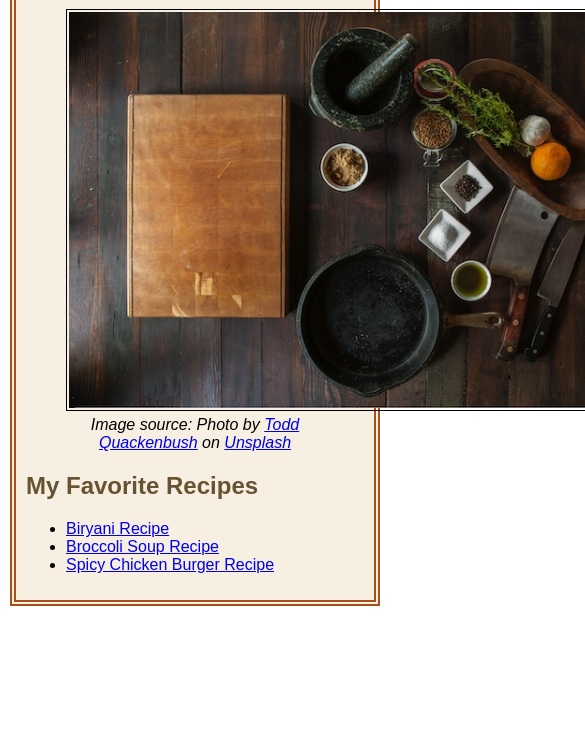
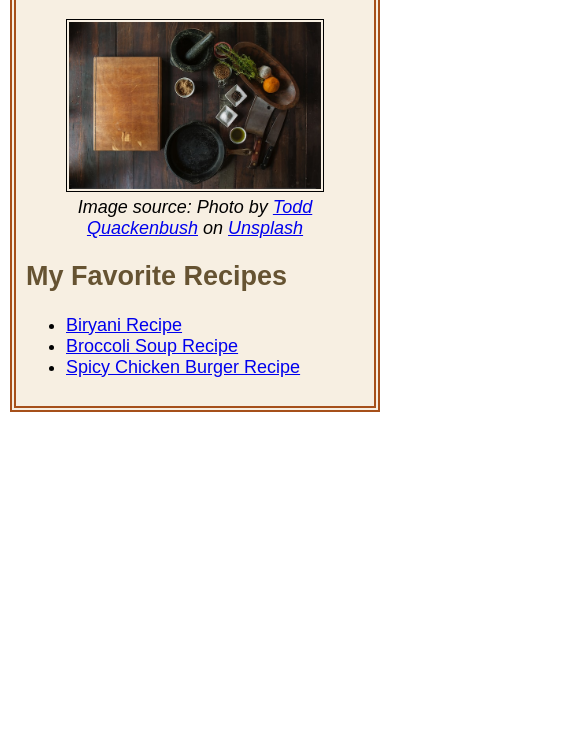
Before and after one commit to sd4483/odin-recipes, a plain HTML site: page index.html in a window 390 px wide. Shown: the part 107-844 px from the top of the page, 585 px wide, since content can reach past the window. Drawn offline with Linux system fonts and the light colour scheme.

Commit message:
Adjust page width
Add max-width and normal page width to make site responsive

```diff
--- a/css/styles.css
+++ b/css/styles.css
@@ -1,9 +1,13 @@
+* {
+    box-sizing: border-box;
+}
+
 body {
-    width: 100%;
+    width: min(100%, 800px);
     font-family: Arial, Helvetica, sans-serif;
     margin: 0 auto;
     padding: 10px;
-    box-sizing: border-box;
+    font-size: 18px;
 }
 
 .content {
@@ -16,7 +20,7 @@ body {
 .featured-image {
     border: 1px solid black;
     padding: 2px;
-    width: 600px;
+    width: min(100%, 500px);
     height: auto;
     display: block;
     margin: 0 auto;
```
